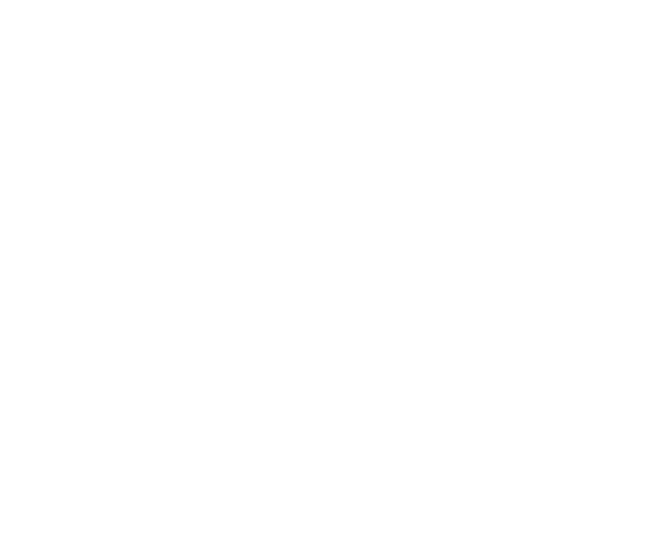
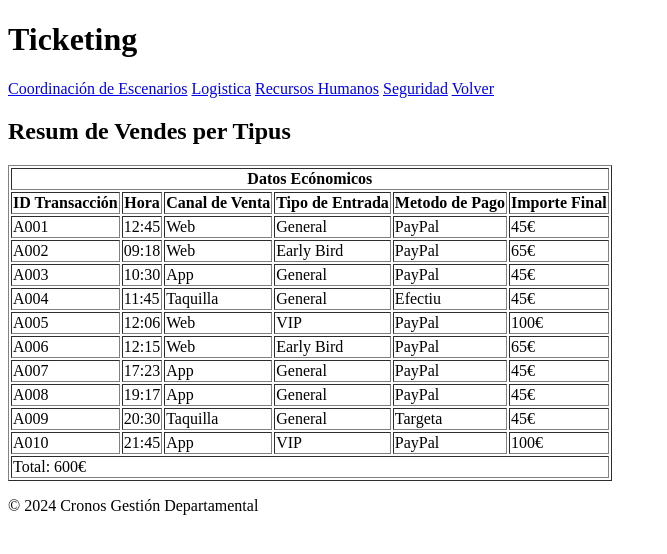
Before and after one commit to VillalobosBrandon-web/Grup6_ASIX-DAW_PJ3_A09_CronosGestioDepartamental, a plain HTML site: page SeccionsRols/Ticketing_IkerHerraez.html in a window 1280 px wide. Shown: the whole page, without its empty margins (0-667 px from the left). Drawn offline with Linux system fonts and the light colour scheme.

Commit message:
Ticketing Primera seccion hecha

```diff
--- a/SeccionsRols/Ticketing_IkerHerraez.html
+++ b/SeccionsRols/Ticketing_IkerHerraez.html
@@ -6,6 +6,124 @@
     <title>Tabla_Ticketing</title>
 </head>
 <body>
-
+    <header> <h1>Ticketing</h1> </header>
+    <nav>
+        <a href="CoordinacioEscenaris_AdrianMacias.html">Coordinación de Escenarios</a>
+        <a href="DepartamentLogistica_SergiGarcia.html">Logistica</a>
+        <a href="DepartamentRRHH_OriolVargas.html">Recursos Humanos</a>
+        <a href="DepartamentSeguretat_AlexeiLopez.html">Seguridad</a>
+        <a href="../index.html">Volver</a>
+    </nav>
+    <main>
+        <section>
+            <h2>Resum de Vendes per Tipus</h2>
+            <table border="1">
+                <thead>
+                    <tr>
+                        <th colspan="6">Datos Ecónomicos</th>
+                    </tr>
+                    <tbody>
+                        <tr>
+                            <th>ID Transacción</th>
+                            <th>Hora</th>
+                            <th>Canal de Venta</th>
+                            <th>Tipo de Entrada</th>
+                            <th>Metodo de Pago</th>
+                            <th>Importe Final</th>
+                        </tr>
+                    </tbody>
+                </thead>
+                <tbody>
+                    <tr>
+                        <td>A001</td>
+                        <td>12:45</td>
+                        <td>Web</td>
+                        <td>General</td>
+                        <td>PayPal</td>
+                        <td>45€</td>
+                    </tr>
+                    <tr>
+                        <td>A002</td>
+                        <td>09:18</td>
+                        <td>Web</td>
+                        <td>Early Bird</td>
+                        <td>PayPal</td>
+                        <td>65€</td>
+                    </tr>
+                    <tr>
+                        <td>A003</td>
+                        <td>10:30</td>
+                        <td>App</td>
+                        <td>General</td>
+                        <td>PayPal</td>
+                        <td>45€</td>
+                    </tr>
+                    <tr>
+                        <td>A004</td>
+                        <td>11:45</td>
+                        <td>Taquilla</td>
+                        <td>General</td>
+                        <td>Efectiu</td>
+                        <td>45€</td>
+                    </tr>
+                    <tr>
+                        <td>A005</td>
+                        <td>12:06</td>
+                        <td>Web</td>
+                        <td>VIP</td>
+                        <td>PayPal</td>
+                        <td>100€</td>
+                    </tr>
+                    <tr>
+                        <td>A006</td>
+                        <td>12:15</td>
+                        <td>Web</td>
+                        <td>Early Bird</td>
+                        <td>PayPal</td>
+                        <td>65€</td>
+                    </tr>
+                    <tr>
+                        <td>A007</td>
+                        <td>17:23</td>
+                        <td>App</td>
+                        <td>General</td>
+                        <td>PayPal</td>
+                        <td>45€</td>
+                    </tr>
+                    <tr>
+                        <td>A008</td>
+                        <td>19:17</td>
+                        <td>App</td>
+                        <td>General</td>
+                        <td>PayPal</td>
+                        <td>45€</td>
+                    </tr>
+                    <tr>
+                        <td>A009</td>
+                        <td>20:30</td>
+                        <td>Taquilla</td>
+                        <td>General</td>
+                        <td>Targeta</td>
+                        <td>45€</td>
+                    </tr>
+                    <tr>
+                        <td>A010</td>
+                        <td>21:45</td>
+                        <td>App</td>
+                        <td>VIP</td>
+                        <td>PayPal</td>
+                        <td>100€</td>
+                    </tr>
+                </tbody>
+                <tfoot>
+                    <tr>
+                        <td colspan="6">Total: 600€ </td>
+                    </tr>
+                </tfoot>
+            </table>
+        </section>
+    </main>
+    <footer>
+        <p>&copy; 2024 Cronos Gestión Departamental</p>
 </body>
 </html>
```
